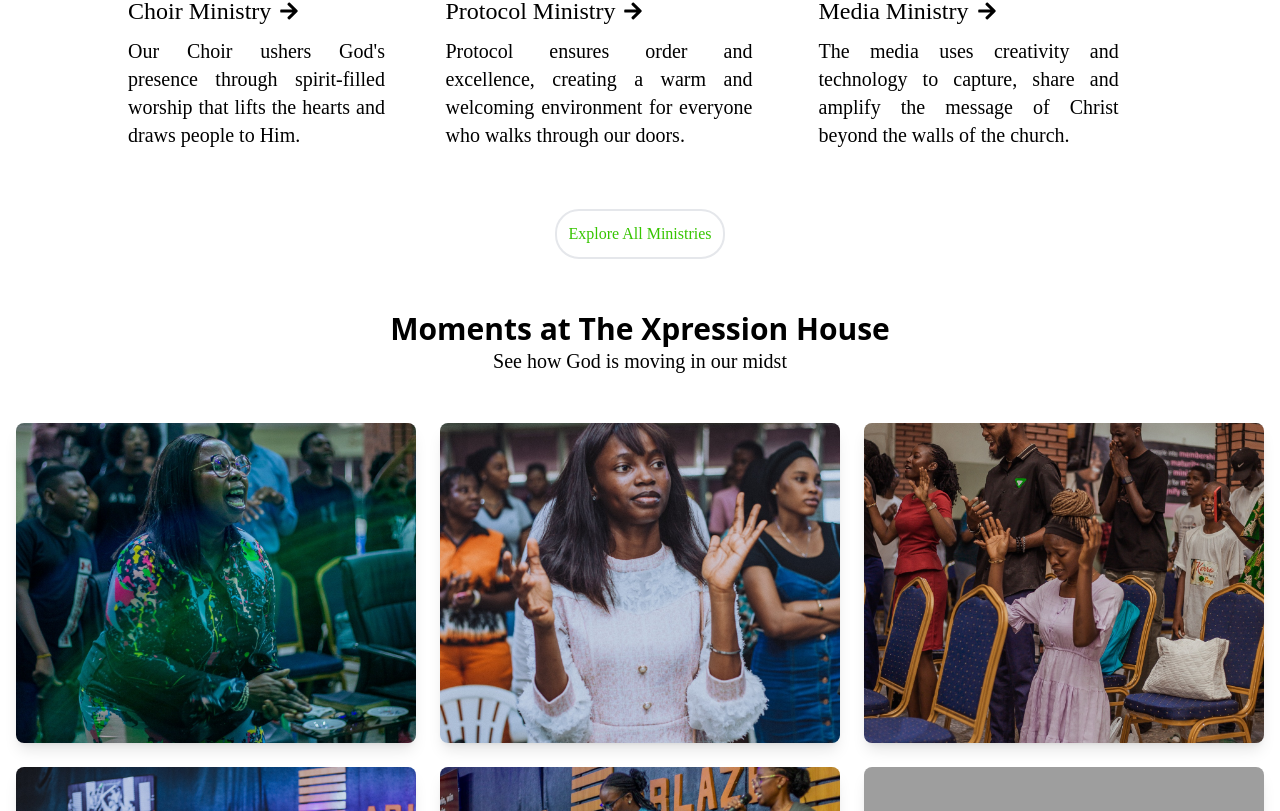
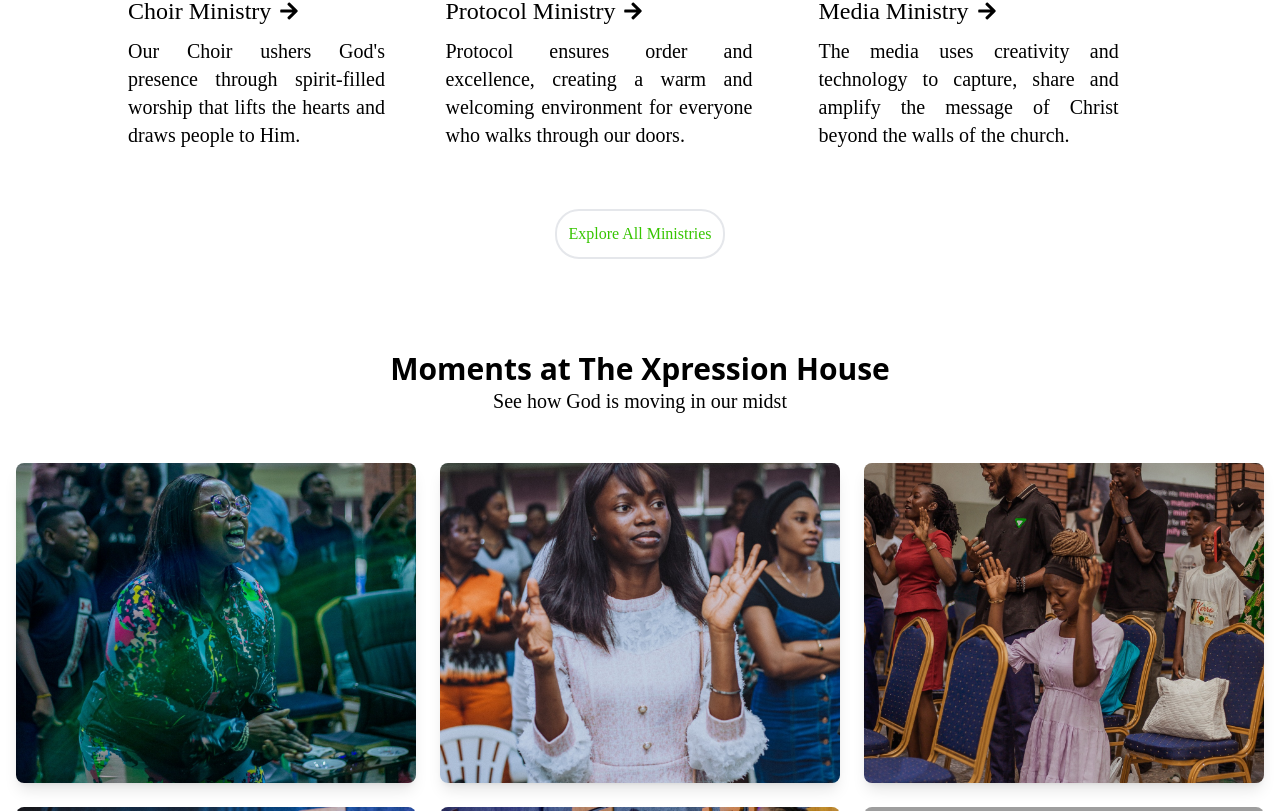
Before and after one commit to Richeyy10/The-Xpression-House, a Next.js app: page / in a window 1280 px wide. Shown: the part 3359-4170 px from the top of the page. Built offline with nearby package versions, Linux system fonts and the light colour scheme; grey boxes are pictures that could not be loaded; a web font is replaced by a local one.

Commit message:
Kunmi's changes

```diff
--- a/src/components/events.tsx
+++ b/src/components/events.tsx
@@ -4,7 +4,7 @@ import ablaze from "@/assets/images/ablaze.jpg"
 
 export default function Event() {
     return (
-        <div id="about" className="h-[60vh] sm:ml-[60px] mb-[60px] flex">
+        <div id="about" className="h-[60vh] sm:ml-[60px] mt-[40px] mb-[60px] flex">
             <div className="block w-[50%] text-center sm:pt-[100px]">
                 <h1 className="text-black text-center text-xl sm:text-3xl font-bold">Upcoming Events</h1>
                 <p className="text-black text-sm sm:text-xl text-justify w-[70%] pt-[30px] mx-auto font-happy-times">Ablaze Conference is the annual convention of the Xpression House, a powerful retreat where believers gather to be rekindled in the Word and refreshed in God&apos;s presence.</p>
--- a/src/components/ministry.tsx
+++ b/src/components/ministry.tsx
@@ -7,7 +7,7 @@ import MinistryCard from "./ministrycard";
 
 export default function Ministry() {
     return(
-        <div id="ministry" className="h-[220vh] md:h-[90vh] text-center mt-[0px]">
+        <div id="ministry" className="h-[220vh] md:h-[90vh] text-center mt-[40px] mb-[40px]">
             <h1 className="text-black text-center text-xl sm:text-3xl pt-[60px] font-bold">Our Ministries</h1>
             <h5 className="text-md sm:text-xl text-black text-center font-happy-times">Get connected, grow in faith and serve with us</h5>
             <div className="flex flex-col md:flex-row justify-evenly w-[80%] mx-auto mt-16 gap-x-8">
--- a/src/components/moments.tsx
+++ b/src/components/moments.tsx
@@ -17,7 +17,7 @@ export default function Moments() {
     ]
     return(
         <>
-            <div id="moment" className="h-[180vh] md:h-[120vh] text-center">
+            <div id="moment" className="h-[180vh] mb-[40px] mt-[40px] md:h-[120vh] text-center">
                 <h1 className="text-black text-center text-xl md:text-3xl pt-[60px] font-bold">Moments at The Xpression House</h1>
                 <h5 className="text-md md:text-xl text-black text-center font-happy-times">See how God is moving in our midst</h5>
                 <ImageGallery images={galleryImages} />
--- a/src/components/pastor.tsx
+++ b/src/components/pastor.tsx
@@ -4,7 +4,7 @@ import Image from "next/image"
 export default function Pastor() {
     return(
         <>
-            <div id="pastor" className="h-[80vh] flex mb-[40px] mb-[0px]">
+            <div id="pastor" className="h-[80vh] flex mb-[40px]">
                 <div className="relative h-[650px] ml-[30px] sm:ml-[150px] bg-cover bg-center block w-[50%]" style={{ backgroundImage: `url(${pastor.src})` }}>
                 </div>
                 <div className="block bg-[#624639] h-[650px] text-center w-[50%] mr-[30px] sm:mr-[150px]">
```
